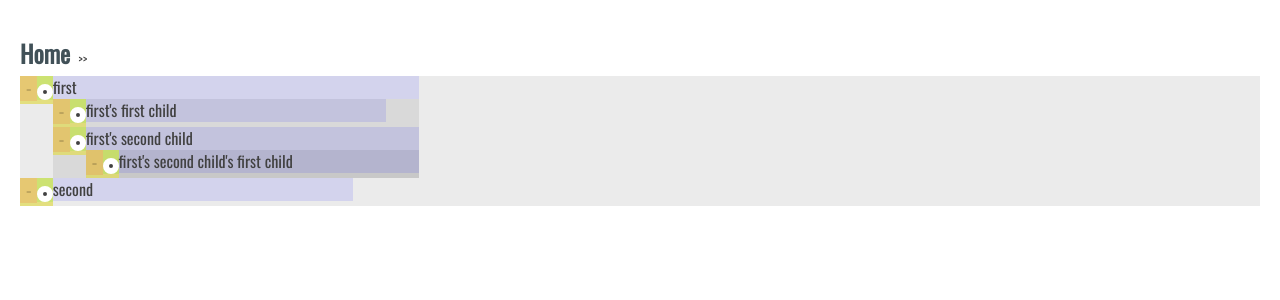
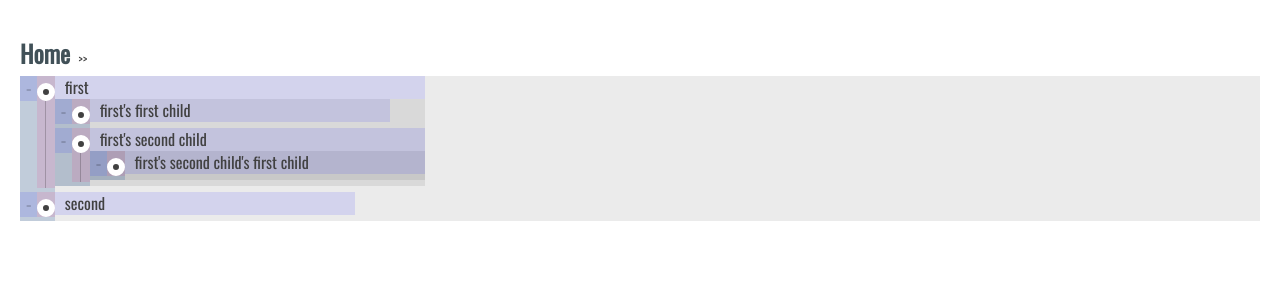
Before and after one commit to arpit-kapadia/React-Dynamic-Tree, a React app: page / in a window 1280 px wide. Shown: the top 300 px of the page. Built offline with nearby package versions, Linux system fonts and the light colour scheme.

Commit message:
Added hook for checking height update

```diff
--- a/index.html
+++ b/index.html
@@ -16,18 +16,18 @@
       .title-div:focus { outline: none; }
 
       .outer {
-      	width: 2px;
+      	width: 1px;
         height: 100%;
-        margin: auto;
+        margin: 0 auto;
       	overflow: hidden;
-        background: rgba(130,130,50,0.3);
+        /*background: rgba(130,130,50,0.2);*/
       }
 
       .inner {
       	width: 100%;
       	height: 100%;
-      	background: rgba(0,0,0,0.1);
-      	box-shadow: 0px 0px 10px 10px rgba(0,0,0,0.1);
+      	background: rgba(0,0,0,0.2);
+        box-shadow: 0px 0px 10px 0.1px rgba(0,0,0,0.2);
       }
 
       .inline-block {
--- a/list-element.jsx
+++ b/list-element.jsx
@@ -12,7 +12,20 @@ class Li extends Component {
     this.state = {
       buttonHover: false,
       linkHover: false,
+      lineHover: false,
       subDivHeight: 0,
+    }
+    this.checkingInterval = (elementId) => {
+      setInterval(() => this.checkHeightUpdate(elementId), 10)
+    };
+  }
+
+  checkHeightUpdate = (elementId) => {
+    const element = document.getElementById(elementId);
+    let subDivHeight = (element && element.clientHeight) || 0;
+
+    if (subDivHeight != this.state.subDivHeight) {
+      this.setState({subDivHeight});
     }
   }
 
@@ -24,71 +37,85 @@ class Li extends Component {
     this.context.router.history.push(`/${id}`);
   }
 
+  componentWillMount() {
+    let { item } = this.props;
+    const subDivId = `id-sublist-${item._id}`;
+    const mainKey = `key-${item._id}`;
+
+    this.checkingInterval(subDivId);
+
+    this.setState({
+      mainKey,
+      subDivId,
+    })
+  }
+
   render() {
     let buttonStyle = {
       borderRadius: '50%',
       background: 'rgba(0,0,0,0)',
       border: 'none',
-      // width: '30px',
-      // height: '30px',
-      // paddingBottom: '2px',
       fontSize: '16px',
       fontWeight: '600',
       color: 'rgba(0,0,0,0.17)'
     };
     let linkStyle = {
-      // height: '20px',
-      // width: '20px',
-      padding: '2px',
+      padding: '3px',
       borderRadius: '50%',
-      // marginRight: '8px',
       color: '#414141',
       fontSize: '16px',
       background: '#414141',
       border: '6px solid #DDDDDD'
     }
+    let addNewStyle = {
+      display: 'none',
+      borderRAdius: '15px',
+      minHeight: '15px',
+      minWidth: '15px',
+      top: '-17px!important',
+      background: 'black',
+    };
+
     let { item } = this.props;
-    let key = `key-${item._id}`;
+    const {subDivHeight, subDivId, mainKey} = this.state;
 
     if (this.state.buttonHover) {
-      buttonStyle.color = '#313131'
+      buttonStyle.color = '#313131';
+    }
+
+    if (this.state.lineHover) {
+      addNewStyle.display = 'block';
     }
 
     if (this.state.linkHover) {
       linkStyle.border = '6px solid #BEBEBE';
-    }
-
-    else if (item.expanded) {
+    } else if (item.expanded) {
       linkStyle.border = '6px solid white';
     }
 
-    const subDivId = `id-sublist-${item._id}`;
-    const subDivElement = document.getElementById(subDivId);
-    let subDivHeight = (subDivElement && subDivElement.clientHeight) || 0;
-    if (subDivHeight) subDivHeight -= 10;
 
     return (
       <div
-        key={key}
-        id={key}
+        key={mainKey}
+        id={mainKey}
         style={{
-          // minHeight: '30px',
-          // paddingRight: '30px',
-          // marginLeft: '30px',
-          // padding: '1px',
           background: 'rgba(0,0,0,0.08)'
-          // minWidth: '400px!important'
         }}
       >
-        <div className={'inline-block'} style={{verticalAlign: 'top', textAlign: 'right', height: '100%', background: 'rgba(225,220,100,0.8)'}}>
+        <div
+          className={'inline-block'}
+          style={{
+            verticalAlign: 'top',
+            textAlign: 'right',
+            padding: '0px!important',
+            background: 'rgba(25,80,150,0.2)'
+          }}
+        >
           <div
             style={{
               display: 'inline-block',
               verticalAlign: 'top',
-              background: 'rgba(255,0,0,0.1)',
-              // margin: '0 auto',
-              // paddingBottom: '2px',
-              // paddingLeft: '1px',
+              background: 'rgba(0,0,255,0.1)',
             }}
           >
             <button
@@ -104,12 +131,8 @@ class Li extends Component {
           <div
             style={{
               display: 'inline-block',
-              background: 'rgba(0,255,0,0.1)',
-              height: '100%',
+              background: 'rgba(255,0,100,0.1)',
               textAlign: 'center',
-              // paddingBottom: '0px!important',
-              // paddingBottom: '3px',
-              // paddingLeft: '2px',
             }}
           >
             <div>
@@ -121,16 +144,23 @@ class Li extends Component {
               >
               </button>
             </div>
-            <div className={'outer'} style={{height: subDivHeight}}>
+            <div
+              className={'outer'}
+              style={{height: subDivHeight}}
+              onMouseEnter={() => this.toggleHover('lineHover')}
+              onMouseLeave={() => this.toggleHover('lineHover')}
+            >
               <div className={'inner'}></div>
             </div>
-            { /*
-              item.expanded
-              ? <div className={'outer'} style={{height: subDivHeight}}>
-                  <div className={'inner'}></div>
-                </div>
-              : ''
-            */}
+            <div>
+              <button
+                onClick={() => this.navigate(item._id)}
+                style={addNewStyle}
+                onMouseEnter={() => this.setState({lineHover: true})}
+                onMouseLeave={() => this.setState({lineHover: false})}
+              >
+              </button>
+            </div>
           </div>
         </div>
 
@@ -142,8 +172,8 @@ class Li extends Component {
             style={{
               background: 'rgba(0,0,255,0.1)',
               minWidth: '300px',
-              // minHeight: '30px'
-              height: 'auto',
+              height: '100%',
+              paddingLeft: '10px',
             }}
             key={item.title + item._id + item._id}
             contentEditable={true}
@@ -155,7 +185,7 @@ class Li extends Component {
             { item.title }
           </div>
 
-          <div id={subDivId}>
+          <div id={subDivId} style={{minHeight: 0,}}>
             { item.expanded ? this.props.createTree(item._id, this.props.data) : '' }
           </div>
         </div>
```
